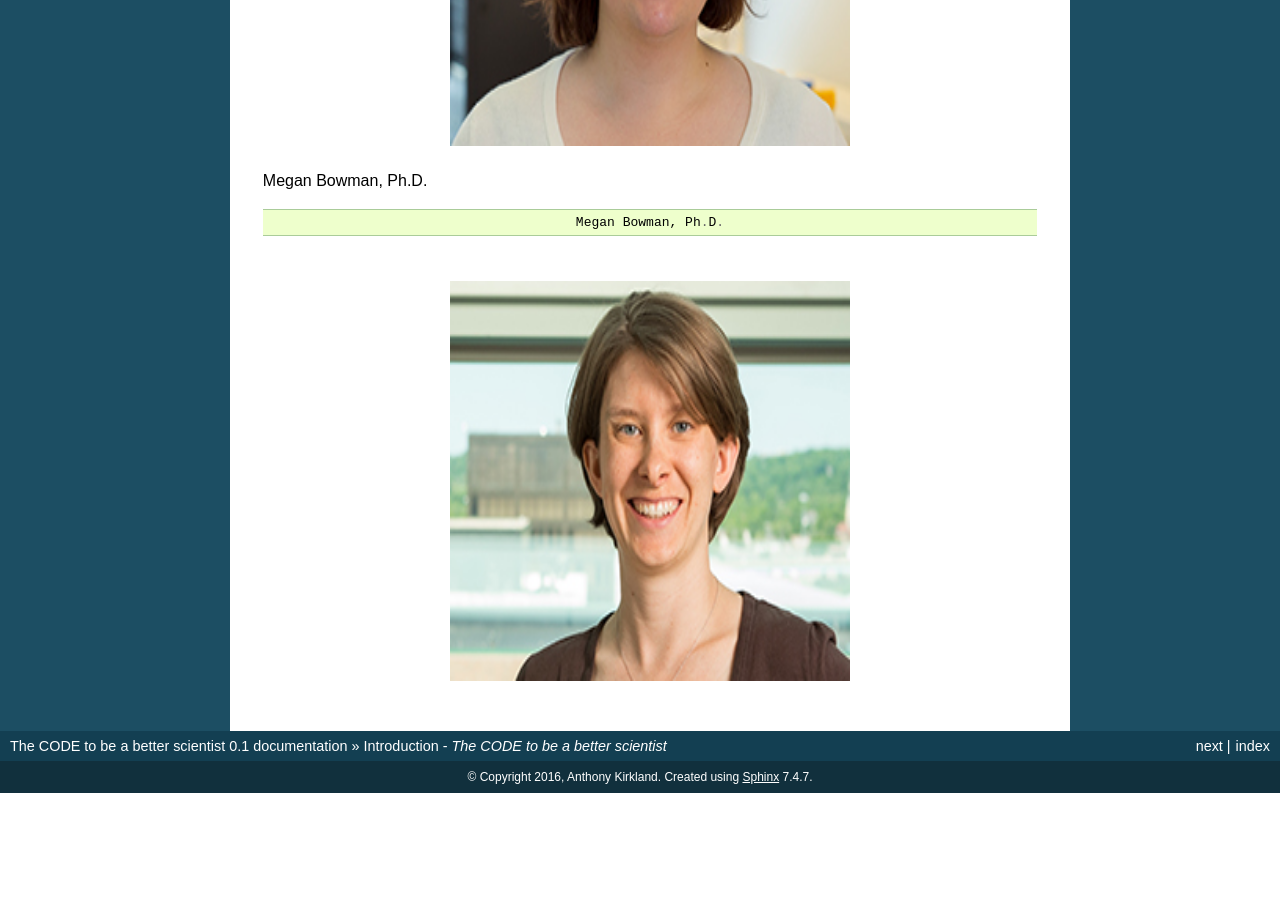
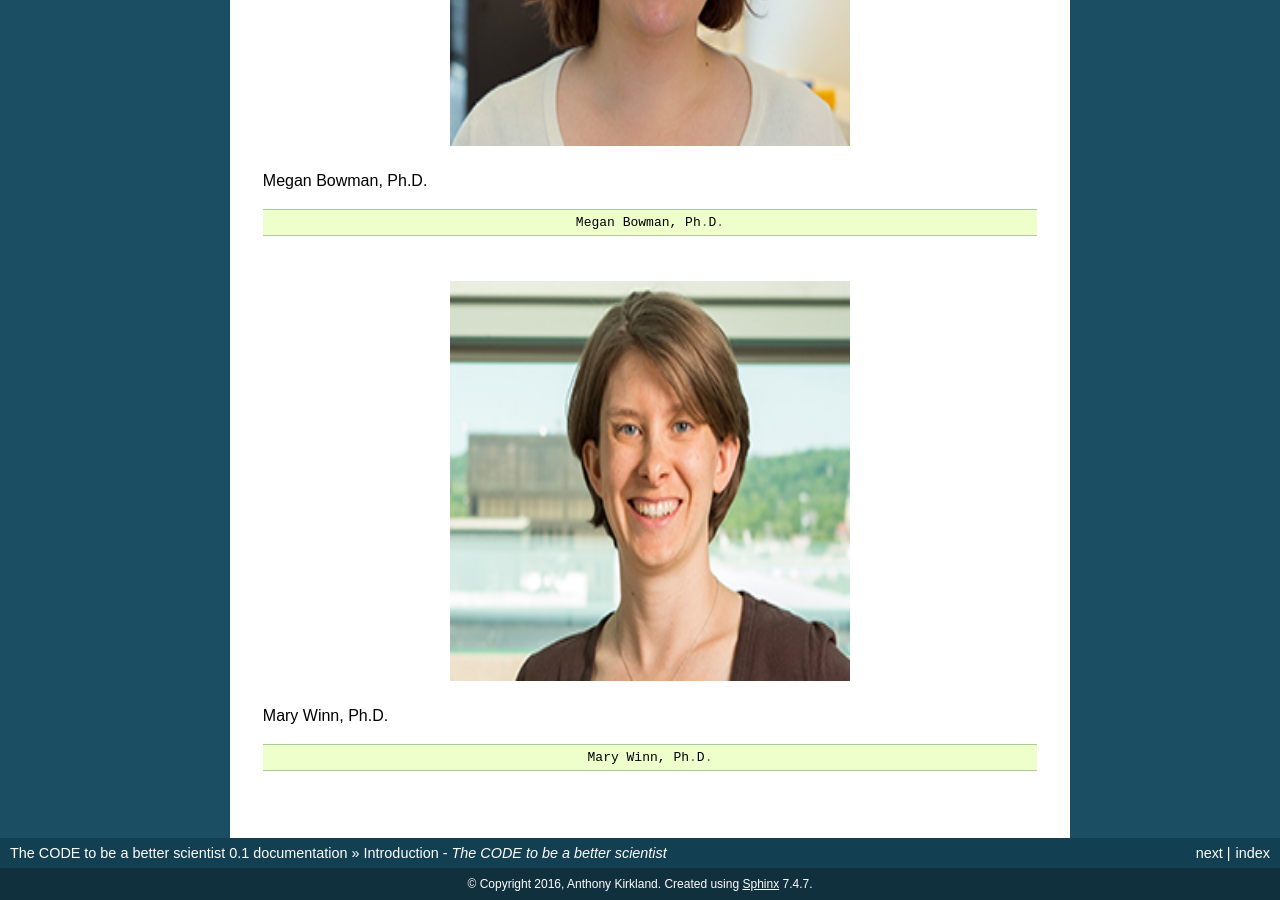
Before and after one commit to akirk616/Anthonys_Teaching_documentation, a Sphinx documentation site: the page built from source/index.rst, in a window 1280 px wide and 900 px high, scrolled down 1009 px. Built offline with Sphinx 7.4.7, drawn with Linux system fonts in a browser that asks for light colours; before the commit the page ends 1802 px from its top, so only the background shows below that.

Commit message:
Update index.rst

```diff
--- a/source/index.rst
+++ b/source/index.rst
@@ -41,7 +41,7 @@ My name is Anthony Kirkland. I am a senior at Innovation Central. I worked in th
     :alt: Mary Winn, Ph.D.
     :figclass: align-center
 
-
+    Mary Winn, Ph.D.
 
     .. code-block:: python
 
```
